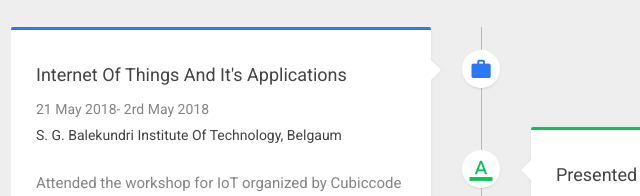
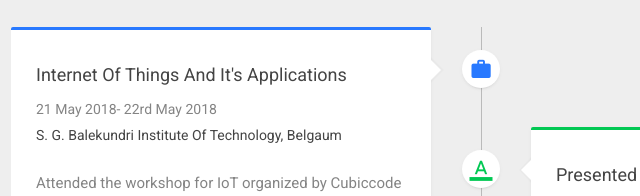
Before and after one commit to prajotkulkarni/repo, a plain HTML site: page resume/index.html in a window 1280 px wide. Shown: the part 2531-2727 px from the top of the page, 159-799 px from the left. Drawn offline with Linux system fonts and the light colour scheme.

Commit message:
Update index.html

```diff
--- a/resume/index.html
+++ b/resume/index.html
@@ -535,7 +535,7 @@
 										<div class="timeline-panel mdl-card mdl-shadow--2dp pt-30 pb-30 border-top-blue">
 											<div class="timeline-heading">
 												<h4 class="mb-10">Internet of things and it's applications</h4>
-												 <span class="duration mb-5">21 may 2018- 2rd may 2018</span>
+												 <span class="duration mb-5">21 may 2018- 22rd may 2018</span>
 												<span class="institution">S. G. Balekundri Institute of Technology, Belgaum</span>
 											</div>
 											<div class="timeline-body">
```
